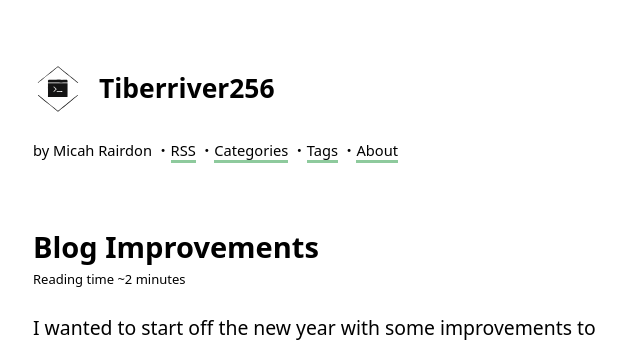
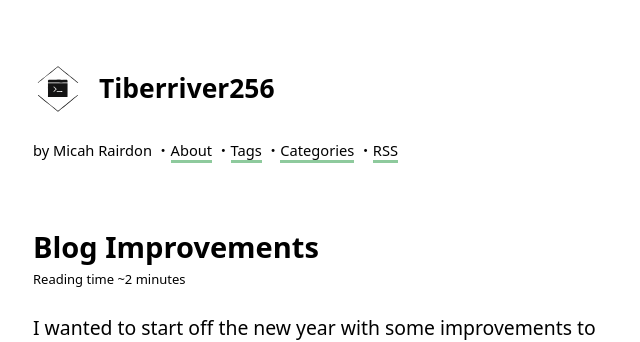
Before and after one commit to Tiberriver256/Tiberriver256.GitHub.io, a Jekyll site: the page built from index.html, in a window 1280 px wide. Shown: the top 342 px of the page, without its empty margins (319-959 px from the left). Built offline with Jekyll 4.4.1, drawn with Linux system fonts in a browser that asks for light colours; the list of posts is cut into pages by our own code.

Commit message:
Menu should not be reversed from how I define it in the config

```diff
--- a/_includes/header.html
+++ b/_includes/header.html
@@ -14,7 +14,7 @@
   </a>
   <small>
     by <a rel="author" style="border: 0" href="{{site.url}}/about">Micah Rairdon</a>
-    {% for menu in site.menu reversed %}
+    {% for menu in site.menu %}
         {% if ((page.url contains menu.url and menu.url != '/') or (page.url == '/index.html' and menu.url == '/')) %}
           ・<a style="border: 0; font-weight: bold;" href="{{site.url}}{{menu.url}}">{{ menu.title }}</a>
         {% else %}
```
